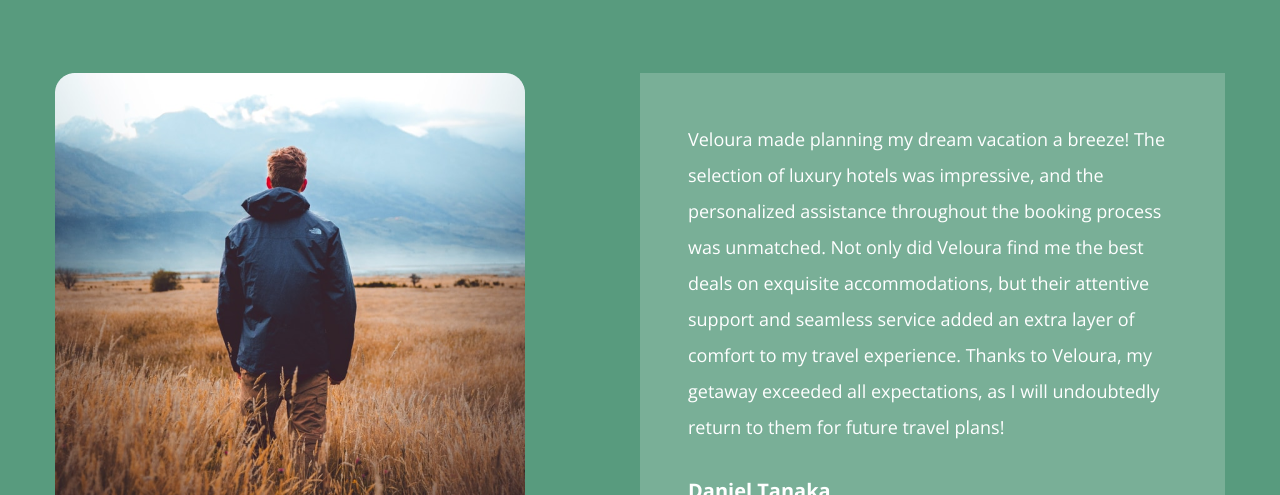
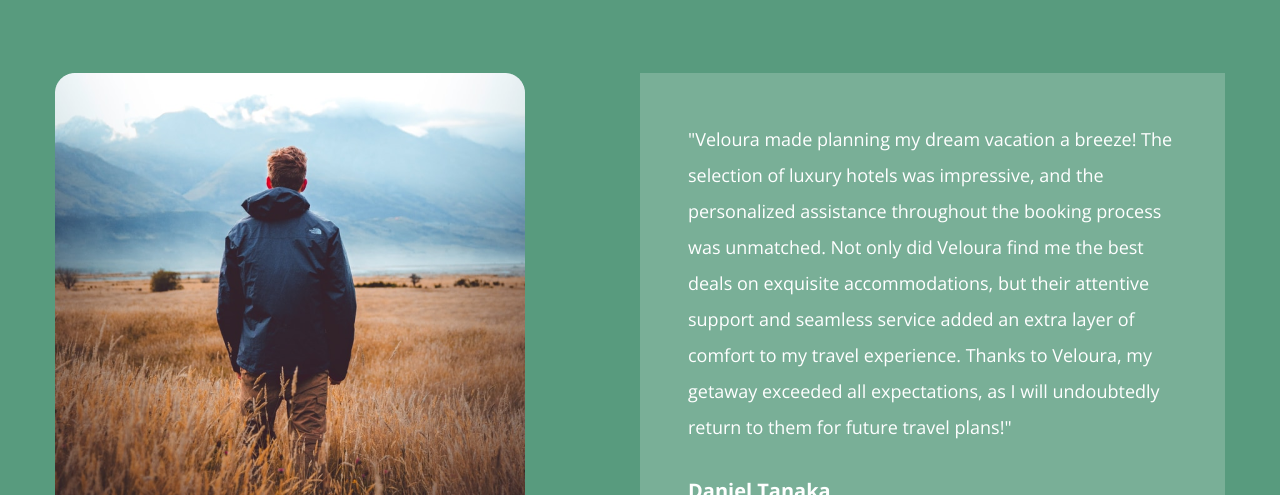
Before and after one commit to kbyph/Veloura, a Next.js app: page / in a window 1280 px wide. Shown: the part 4300-4795 px from the top of the page. Built offline with nearby package versions, Linux system fonts and the light colour scheme.

Commit message:
Added quotation marks to prompt

```diff
--- a/components/Testimonials.jsx
+++ b/components/Testimonials.jsx
@@ -16,13 +16,13 @@ import { fadeIn } from '../variants';
 const testimonialData = [
     {
         img: '/testimonials/img-1.png',
-        message: 'Veloura made planning my dream vacation a breeze! The selection of luxury hotels was impressive, and the personalized assistance throughout the booking process was unmatched. Not only did Veloura find me the best deals on exquisite accommodations, but their attentive support and seamless service added an extra layer of comfort to my travel experience. Thanks to Veloura, my getaway exceeded all expectations, as I will undoubtedly return to them for future travel plans!',
+        message: '"Veloura made planning my dream vacation a breeze! The selection of luxury hotels was impressive, and the personalized assistance throughout the booking process was unmatched. Not only did Veloura find me the best deals on exquisite accommodations, but their attentive support and seamless service added an extra layer of comfort to my travel experience. Thanks to Veloura, my getaway exceeded all expectations, as I will undoubtedly return to them for future travel plans!"',
         personName: 'Daniel Tanaka',
         location: 'San Francisco, California, USA',
     },
     {
         img: '/testimonials/img-2.png',
-        message: 'Veloura is a game-changer in the world of travel! Their platform not only curated an impressive array of 5-star resorts and hotels but also ensured that I got the best value for my money. The flexibility in trip planning, combined with their commitment to delivering top-notch services, made my vacation stress-free and unforgettable. Dedication to excellence shines through in every aspect of their service, making them my go-to for finding the perfect blend of luxury and affordability in my travels.',
+        message: '"Veloura is a game-changer in the world of travel! Their platform not only curated an impressive array of 5-star resorts and hotels but also ensured that I got the best value for my money. The flexibility in trip planning, combined with their commitment to delivering top-notch services, made my vacation stress-free and unforgettable. Dedication to excellence shines through in every aspect of their service, making them my go-to for finding the perfect blend of luxury and affordability in my travels."',
         personName: 'Isabella Thompson',
         location: 'Manhattan, New York, NY',
     },
```
